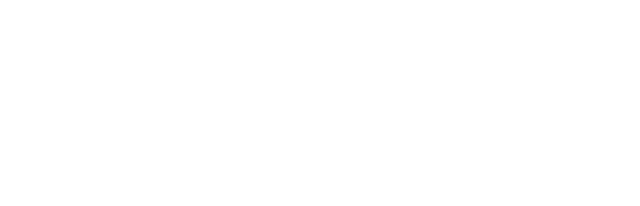
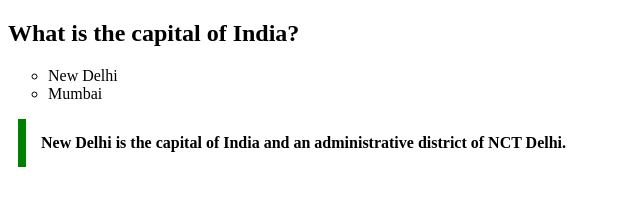
Before and after one commit to acciojob/trivia-arjunsinghbazal, a website: page main.html in a window 1280 px wide. Shown: the whole page, without its empty margins (0-640 px from the left). Drawn offline with Linux system fonts and the light colour scheme.

Commit message:
created a submission

```diff
--- a/main.html
+++ b/main.html
@@ -1,16 +1,18 @@
 <!DOCTYPE html>
-
-<html>
-
+<html lang="en">
 <head>
-	<link rel="stylesheet" href="styles.css">
+    <meta charset="UTF-8">
+    <meta http-equiv="X-UA-Compatible" content="IE=edge">
+    <meta name="viewport" content="width=device-width, initial-scale=1.0">
+    <link rel="stylesheet" href="styles.css">
+    <title>Document</title>
 </head>
-
 <body>
-	<!-- the entire body must be written by student -->
-    <script type="text/javascript" src="./script.js">
-</script>
-
+    <h2>What is the capital of India?</h2>
+    <ul style="list-style-type: circle">
+        <li>New Delhi</li>
+        <li>Mumbai</li>
+    </ul>
+    <blockquote cite="https://en.wikipedia.org/wiki/New_Delhi">New Delhi is the capital of India and an administrative district of NCT Delhi.</blockquote>
 </body>
-
 </html>
--- a/styles.css
+++ b/styles.css
@@ -1,2 +1,9 @@
+blockquote{
+    max-width: 600px;
+    margin: 10px;
+    padding: 15px;
+    border-left: 8px solid green;
+    background-color: #f8fffe"";font-weight: bold;
 
+}
 /* Your CSS Code here. */
```
